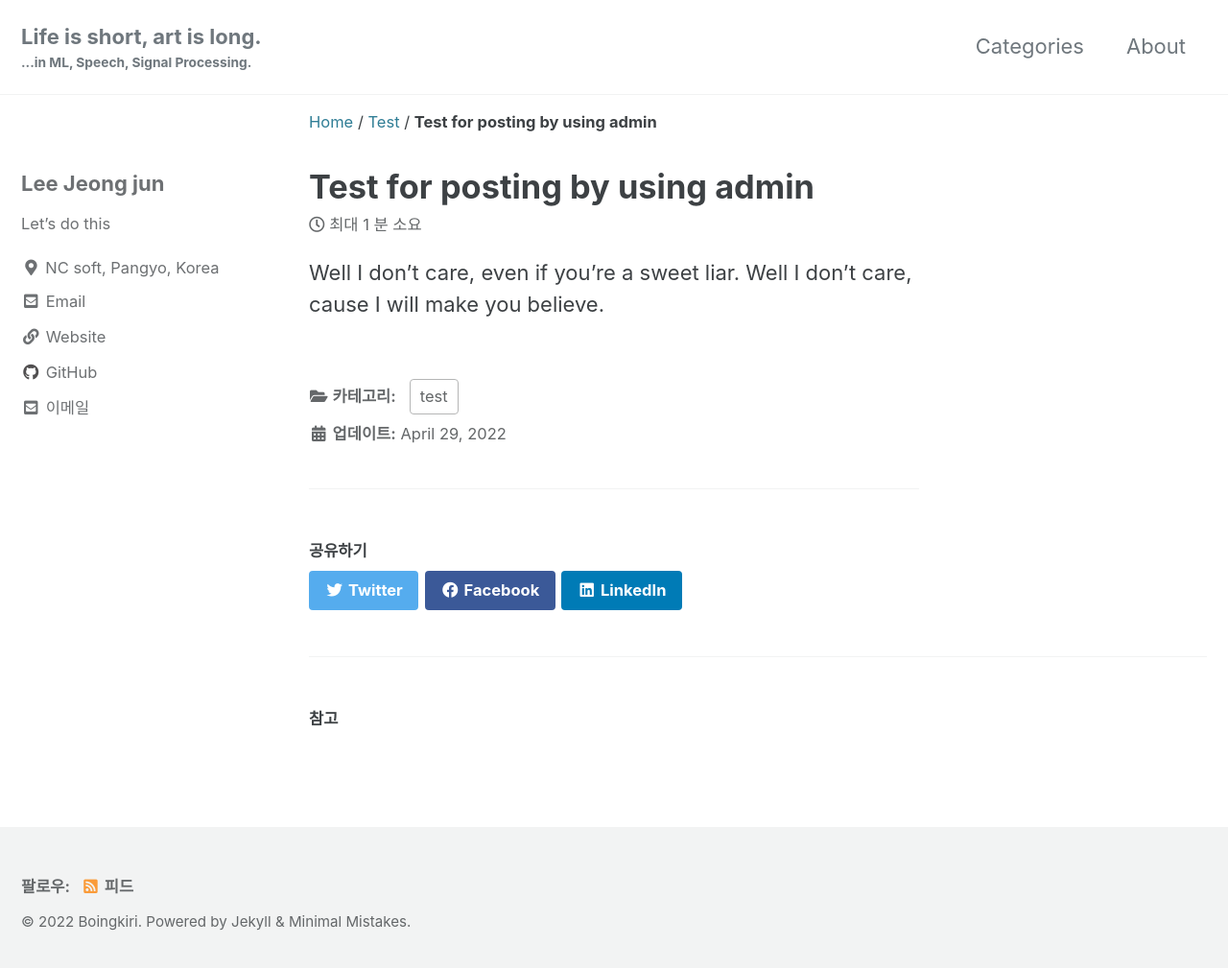
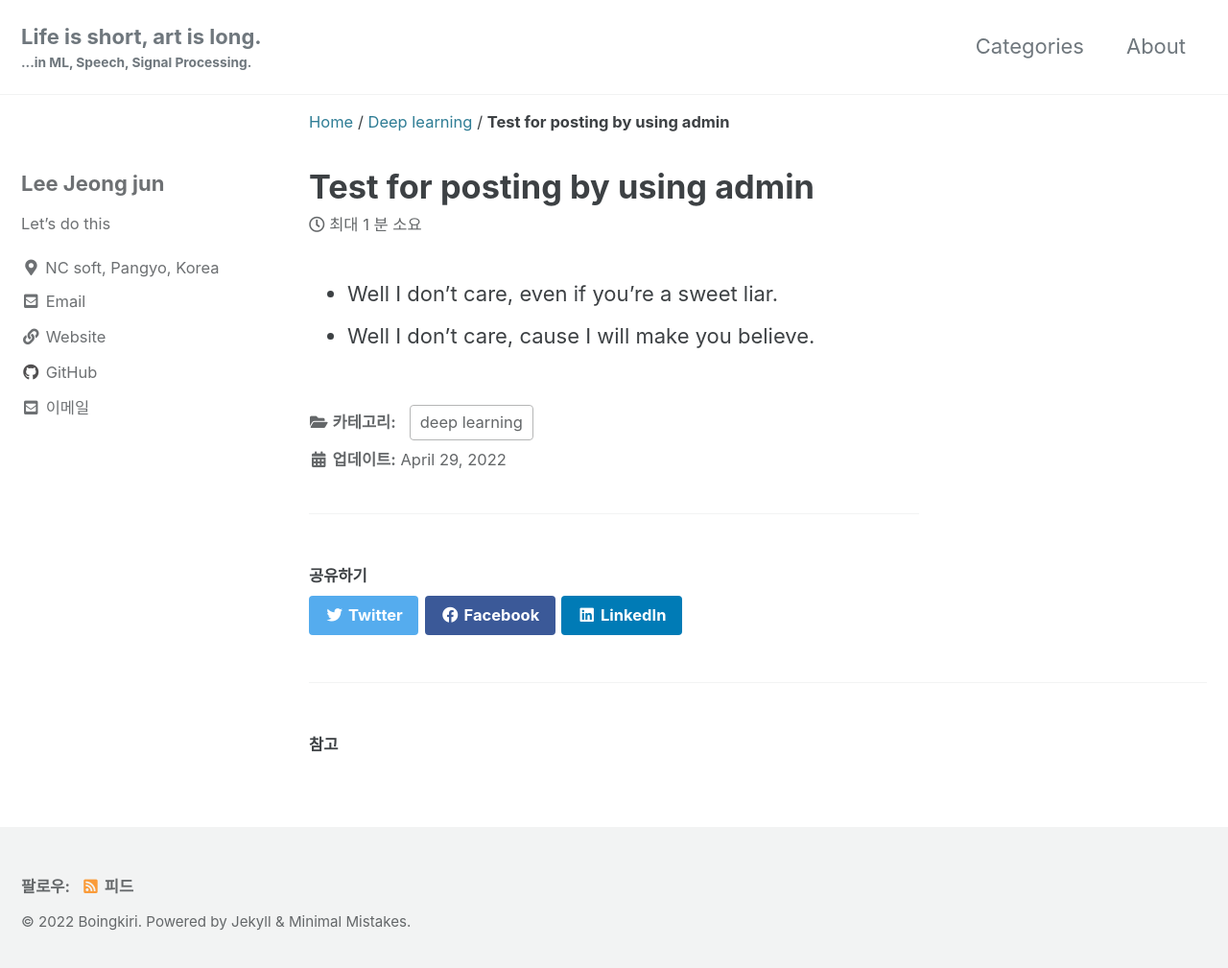
Before and after one commit to boingkiri/boingkiri.github.io, a Jekyll site: the page built from _posts/2022-04-29-test-for-posting-by-using-admin.md, in a window 1280 px wide and 1017 px high. Shown: the top 1009 px of the window at 96% size. Built offline with Jekyll 4.4.1, drawn with Linux system fonts in a browser that asks for light colours; cached includes are drawn as plain includes.

Commit message:
add additional information in posts

```diff
--- a/_posts/2022-04-29-test-for-posting-by-using-admin.md
+++ b/_posts/2022-04-29-test-for-posting-by-using-admin.md
@@ -1,8 +1,8 @@
 ---
 title: Test for posting by using admin
 category:
-    - test
+    - "deep learning"
 ---
 
-Well I don't care, even if you're a sweet liar.
-Well I don't care, cause I will make you believe.
+* Well I don't care, even if you're a sweet liar.
+* Well I don't care, cause I will make you believe.
```
